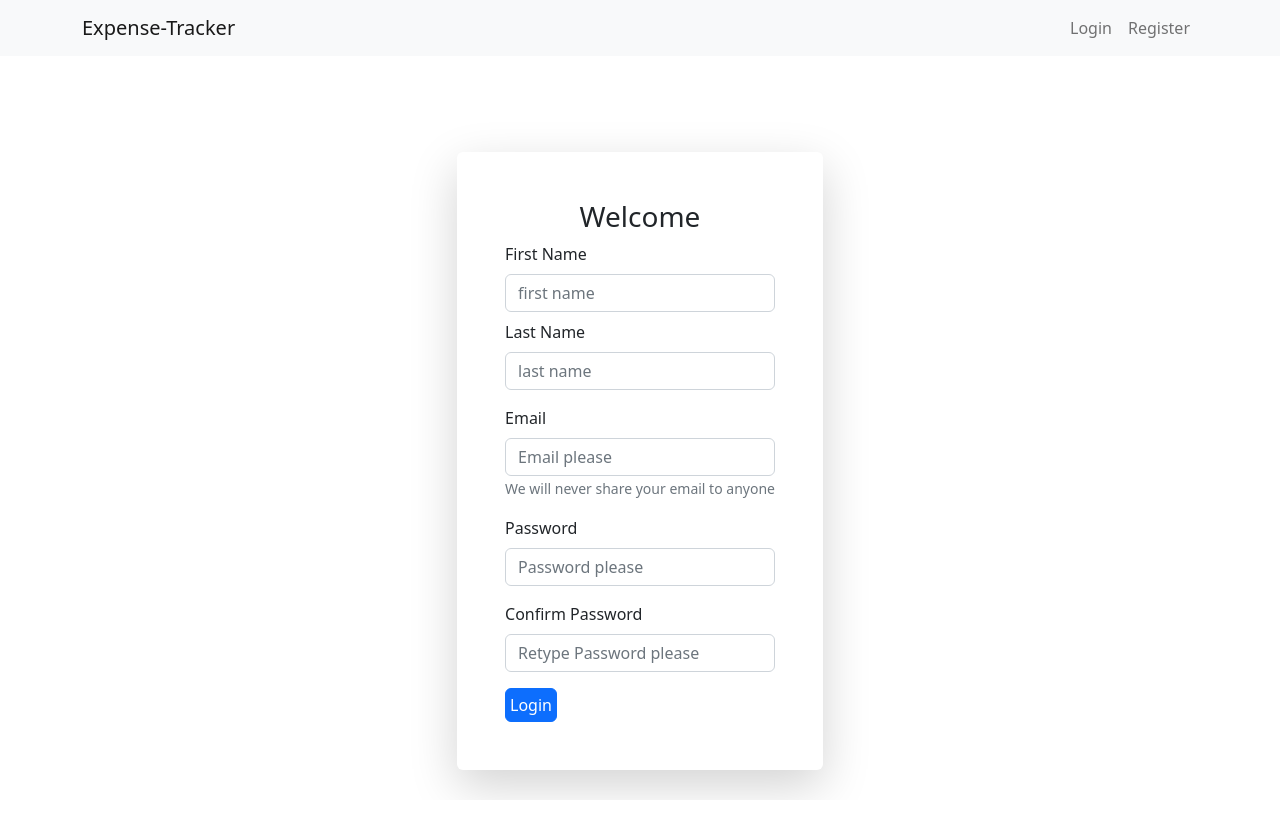
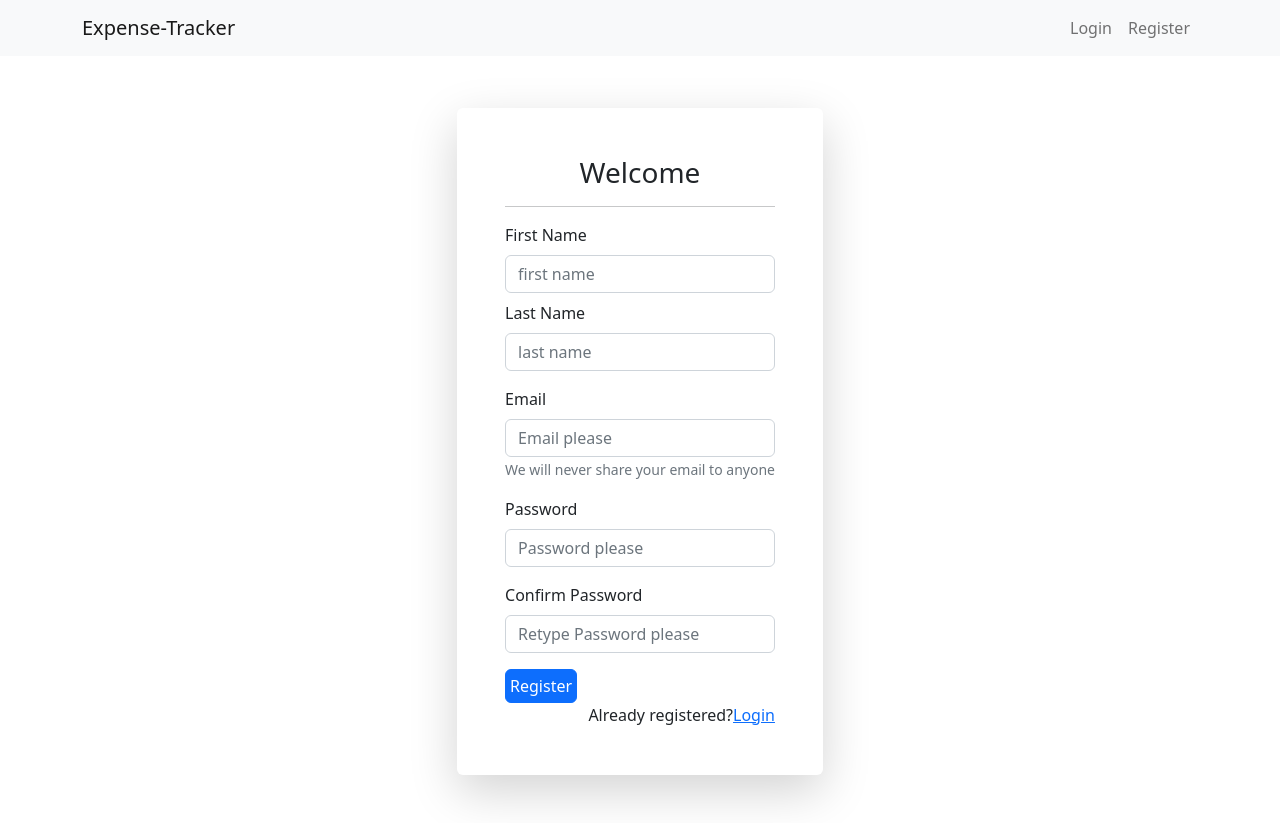
Before and after one commit to anmolft9/revision_ExpenseTracker, a React (Create React App) app in the folder client/: page /register in a window 1280 px wide. Before the commit the page ends 800 px from the top, so only its background shows below. Built offline with nearby package versions, Linux system fonts and the light colour scheme.

Commit message:
added the Link from router dom and put the login and registration link,

```diff
--- a/client/src/App.js
+++ b/client/src/App.js
@@ -1,5 +1,5 @@
 import "./App.css";
-import { Button, Container } from "react-bootstrap";
+// import { Button, Container } from "react-bootstrap";
 import { Login } from "./components/Login";
 import { Dashboard } from "./components/Dashboard";
 import { Register } from "./components/Register";
@@ -10,8 +10,8 @@ import { Route, Routes, BrowserRouter } from "react-router-dom";
 function App() {
   return (
     <div>
-      <MainLayout />
       <BrowserRouter>
+        <MainLayout />
         <Routes>
           <Route path="/" element={<Login />} />
           <Route path="/login" element={<Login />} />
--- a/client/src/components/Login.js
+++ b/client/src/components/Login.js
@@ -1,11 +1,13 @@
 import React from "react";
 import { Button, Form } from "react-bootstrap";
+import { Link } from "react-router-dom";
 
 export const Login = () => {
   return (
     <div className="login-page d-flex justify-content-center mt-5">
-      <div className="login-form mt-5 shadow-lg rounded p-3">
-        <h3>Welcome</h3>
+      <div className="login-form mt-5 shadow-lg rounded p-5">
+        <h3 className="text-center">Welcome</h3>
+        <hr />
         <Form>
           <Form.Group className="mb-3" controlId="formBasicEmail">
             <Form.Label>Email Address</Form.Label>
@@ -22,6 +24,9 @@ export const Login = () => {
           <Button variant="primary" type="submit" className="p-1 ">
             Login
           </Button>
+          <div className="text-end">
+            Not registered?<Link to="/register">Registration</Link>
+          </div>
         </Form>
       </div>
     </div>
--- a/client/src/components/Register.js
+++ b/client/src/components/Register.js
@@ -1,11 +1,14 @@
 import React from "react";
 import { Button, Form } from "react-bootstrap";
+import { Link } from "react-router-dom";
 
 export const Register = () => {
   return (
-    <div className="login-page d-flex justify-content-center mt-5">
+    <div className="login-page d-flex justify-content-center mt-1 mb-5">
       <div className="login-form mt-5 shadow-lg rounded p-5">
         <h3 className="text-center">Welcome</h3>
+        <hr />
+
         <Form>
           <Form.Group className="mb-2" controlId="formbasicFirstName">
             <Form.Label>First Name</Form.Label>
@@ -32,8 +35,11 @@ export const Register = () => {
             <Form.Control type="email" placeholder="Retype Password please" />
           </Form.Group>
           <Button variant="primary" type="submit" className="p-1 ">
-            Login
+            Register
           </Button>
+          <div className="text-end">
+            Already registered?<Link to="/login">Login</Link>
+          </div>
         </Form>
       </div>
     </div>
--- a/client/src/components/layout/Header.js
+++ b/client/src/components/layout/Header.js
@@ -1,7 +1,8 @@
 import Container from "react-bootstrap/Container";
 import Nav from "react-bootstrap/Nav";
 import Navbar from "react-bootstrap/Navbar";
-import NavDropdown from "react-bootstrap/NavDropdown";
+
+import { Link } from "react-router-dom";
 
 export const Header = () => {
   return (
@@ -11,8 +12,12 @@ export const Header = () => {
         <Navbar.Toggle aria-controls="basic-navbar-nav" />
         <Navbar.Collapse id="basic-navbar-nav">
           <Nav className="ms-auto ">
-            <Nav.Link href="#home">Login</Nav.Link>
-            <Nav.Link href="#link">Register</Nav.Link>
+            <Link to="/login" className="nav-link">
+              Login
+            </Link>
+            <Link to="/register" className="nav-link">
+              Register
+            </Link>
           </Nav>
         </Navbar.Collapse>
       </Container>
```
Also changed, not shown: client/src/components/layout/MainLayout.js (+0 -34 lines).
